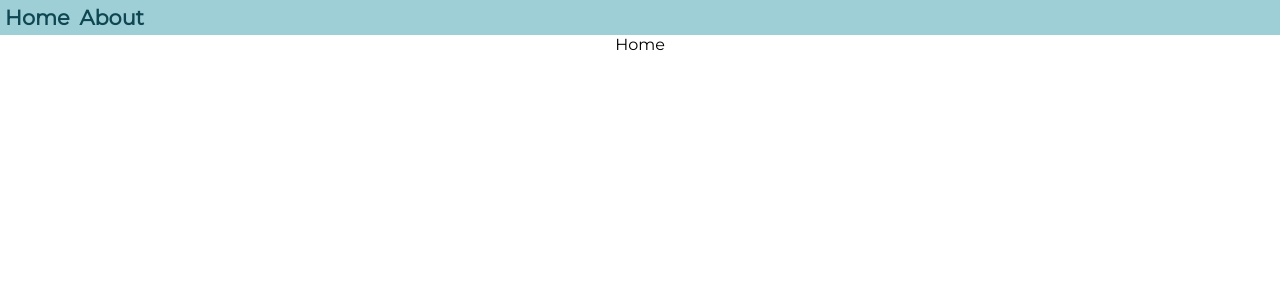
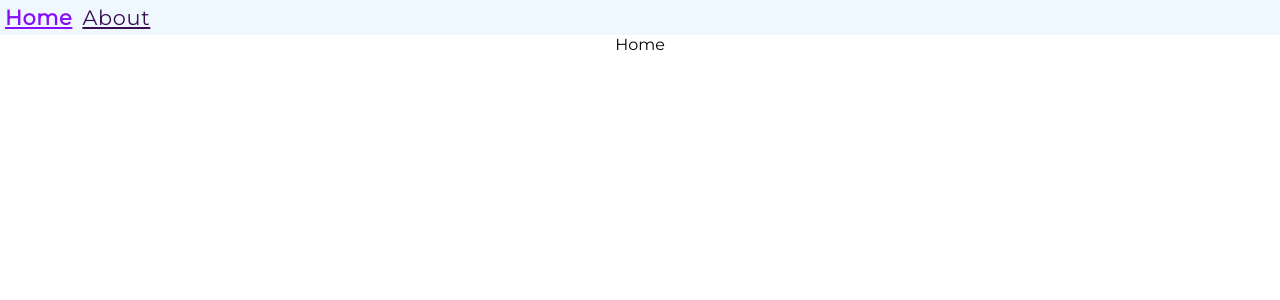
Before and after one commit to harshrajhrj/react-grasp, a React (Create React App) app: page / in a window 1280 px wide. Shown: the top 300 px of the page. Built offline with nearby package versions, Linux system fonts and the light colour scheme.

Commit message:
added NavLink component

```diff
--- a/src/components/Navbar.css
+++ b/src/components/Navbar.css
@@ -8,10 +8,8 @@
   gap: 10px;
   padding: 5px;
   font-size: 1.3rem;
-  background: #9fcfd6;
+  background: aliceblue;
 }
 .App nav a {
-  font-weight: 600;
-  text-decoration: none;
-  color: rgb(14, 70, 82);
+  letter-spacing: 0.7px;
 }/*# sourceMappingURL=Navbar.css.map */
--- a/src/components/Navbar.js
+++ b/src/components/Navbar.js
@@ -1,11 +1,17 @@
 import { NavLink } from "react-router-dom";
 
 export const Navbar = () => {
+    const navLinkStyles = ({ isActive }) => {
+        return {
+            fontWeight: isActive ? 800 : 400,
+            color: isActive ? "rgb(137, 13, 253)" : "rgb(59, 14, 82)"
+        }
+    }
     return (
         <div>
             <nav>
-                <NavLink to='/'>Home</NavLink>
-                <NavLink to='/about'>About</NavLink>
+                <NavLink style={navLinkStyles} to='/'>Home</NavLink>
+                <NavLink style={navLinkStyles} to='/about'>About</NavLink>
             </nav>
         </div>
     );
--- a/src/components/Navbar.scss
+++ b/src/components/Navbar.scss
@@ -9,12 +9,17 @@
         gap: 10px;
         padding: 5px;
         font-size: 1.3rem;
-        background: #9fcfd6;
+        background: aliceblue;
 
         a {
-            font-weight: 600;
-            text-decoration: none;
-            color: rgb(14, 70, 82);
+            // font-weight: 400;
+            letter-spacing: .7px;
+            // color: rgb(59, 14, 82);
+
+            // &.active {
+            //     color: rgb(137, 13, 253);
+            //     font-weight: 800;
+            // }
         }
     }
 }
```
Also changed, not shown: 2 other files (tests, documents, lock files or other folders).
